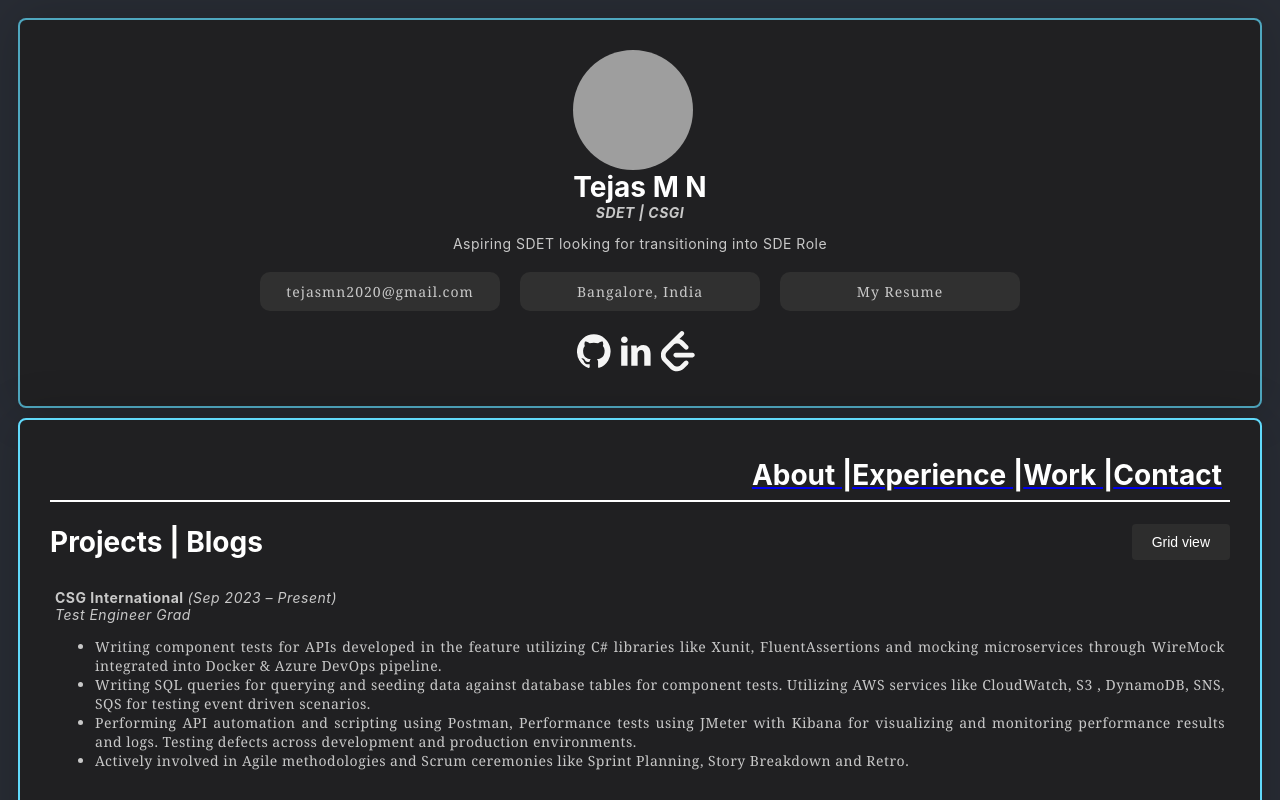
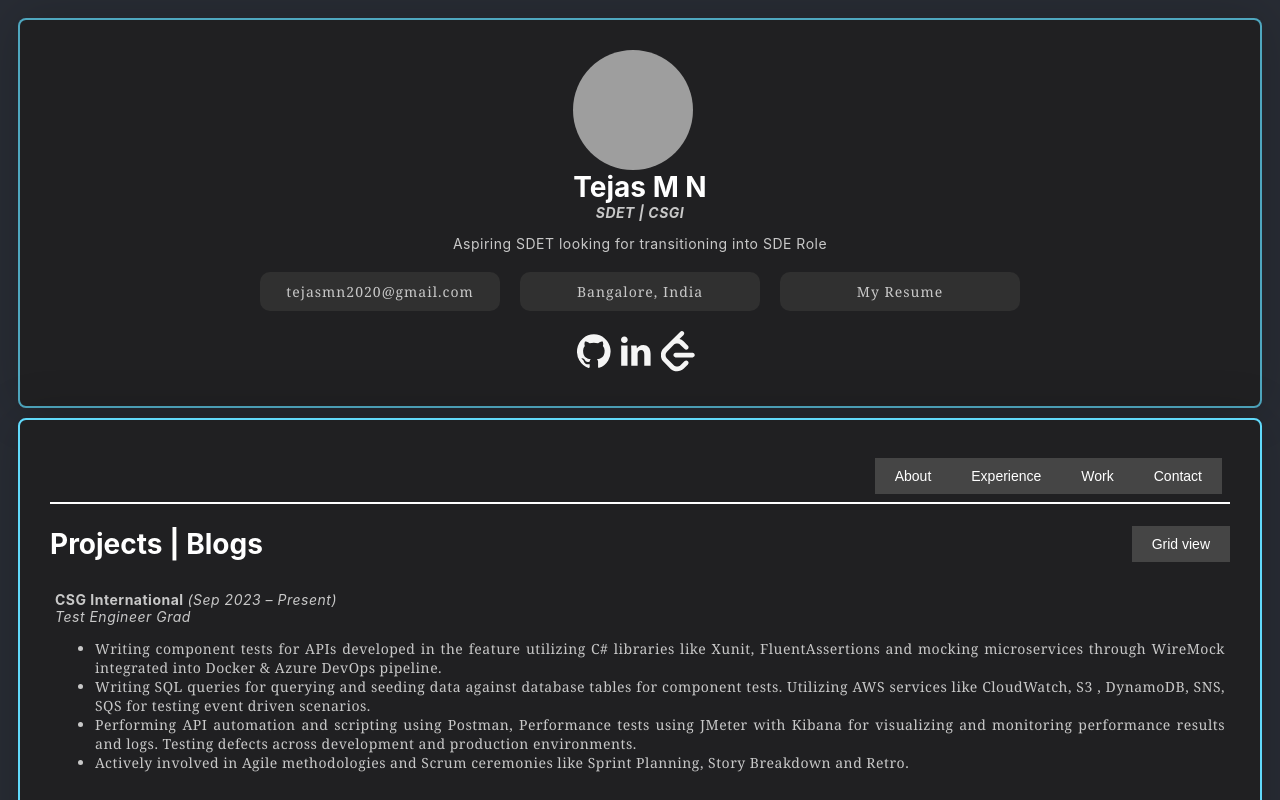
Before and after one commit to tejas-mn/react-portfolio, a React (Create React App) app in the folder my-portfolio/: page /work in a window 1280 px wide. Shown: the top 800 px of the page. Built offline with nearby package versions, Linux system fonts and the light colour scheme; grey boxes are pictures that could not be loaded.

Commit message:
progress

```diff
--- a/my-portfolio/src/App.css
+++ b/my-portfolio/src/App.css
@@ -366,10 +366,10 @@ font-size: 16px;
 }
 
 .view-btn {
-  background-color: #2d2d2d;
+  background-color: #454545;
   color: #ffffff;
   border: none;
-  border-radius: 4px;
+  /* border-radius: 4px; */
   padding: 10px 20px;
   font-size: 14px;
   cursor: pointer;
@@ -378,9 +378,10 @@ font-size: 16px;
 
 .view-btn:hover {
   background-color: #3d3d3d;
+  border-bottom: 1px solid white;
 }
 
 .view-btn:focus {
   outline: none;
-  box-shadow: 0 0 0 2px #ffffff, 0 0 0 4px #4d4d4d; /* Add focus style */
+  /*box-shadow: 0 0 0 2px #ffffff, 0 0 0 4px #4d4d4d; /* Add focus style */
 }
--- a/my-portfolio/src/components/RightComponent.js
+++ b/my-portfolio/src/components/RightComponent.js
@@ -9,10 +9,10 @@ export function RightComponent(props){
     <div className="right">
 
       <div className="right-nav">
-        <Link className="link" to='/about'> <h2>About |</h2> </Link>
-        <Link className="link" to='/experience'> <h2>Experience |</h2> </Link>
-        <Link className="link" to='/work'> <h2>Work |</h2> </Link>
-        <Link className="link" to='/work'> <h2>Contact</h2> </Link>
+        <Link className="link" to='/about'> <button className="view-btn">About </button> </Link>
+        <Link className="link" to='/experience'> <button className="view-btn">Experience </button> </Link>
+        <Link className="link" to='/work'> <button className="view-btn">Work </button> </Link>
+        <Link className="link" to='/work'> <button className="view-btn">Contact</button> </Link>
       </div>
       {(location.pathname==='/')?(<About/>):( <Outlet/>)}
 
```
